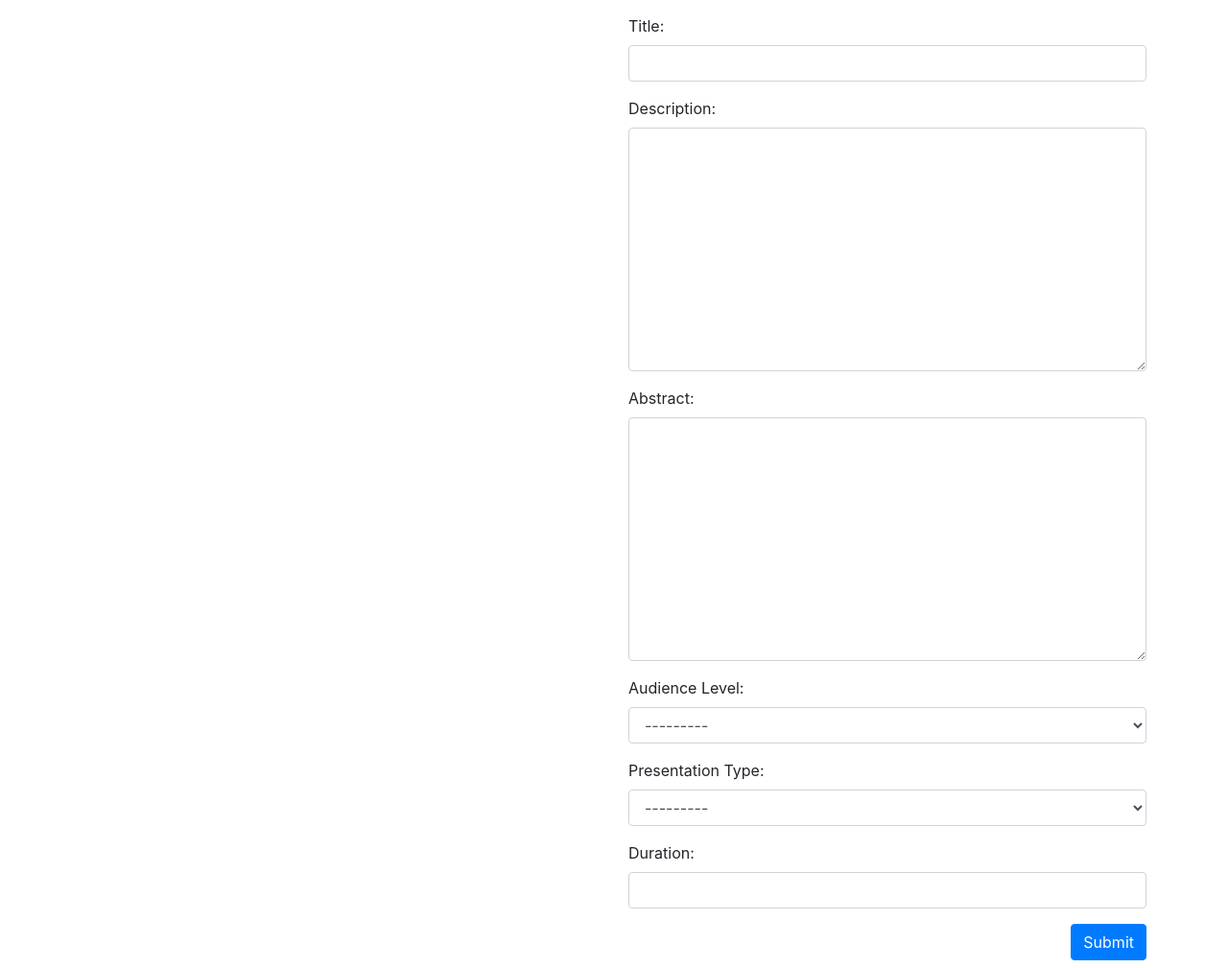
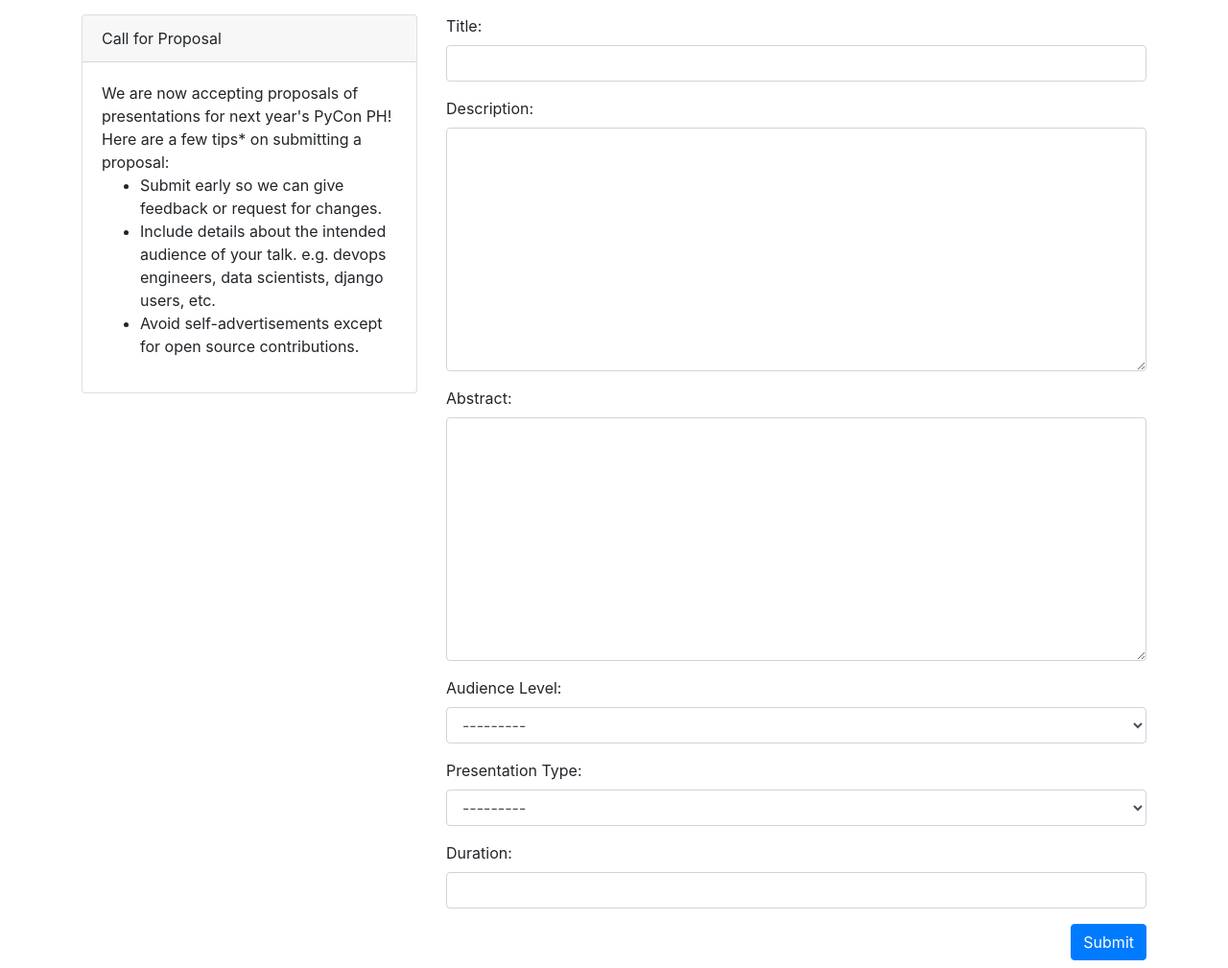
Before and after one commit to pythonph/pycon-2019, a Django app: page /proposal/add/ in a window 1280 px wide. Shown: the part 317-1326 px from the top of the page at 96% size. Run offline with Django 3.2, Linux system fonts and the light colour scheme; some libraries are stand-ins or nearby versions.

Commit message:
Create simple description for the call for proposal

```diff
--- a/pycon/templates/proposals/create_proposal.html
+++ b/pycon/templates/proposals/create_proposal.html
@@ -3,8 +3,31 @@
 {% load widget_tweaks %}
 {% block content %}
   <div class="row">
-    <div class="col-sm-6"></div>
-    <div class="col-sm-6">
+    <div class="col-sm-4">
+      <div class="card">
+        <div class="card-header">
+          Call for Proposal
+        </div>
+        <div class="card-body">
+          We are now accepting proposals of presentations for next year's PyCon PH! Here are a few
+          tips* on submitting a proposal:
+
+          <ul>
+            <li>
+              Submit early so we can give feedback or request for changes.
+            </li>
+            <li>
+              Include details about the intended audience of your talk. e.g. devops engineers, data
+              scientists, django users, etc.
+            </li>
+            <li>
+              Avoid self-advertisements except for open source contributions.
+            </li>
+          </ul>
+        </div>
+      </div>
+    </div>
+    <div class="col-sm-8">
       <form method="POST">
         {% csrf_token %}
         <div class="form-group">
```
